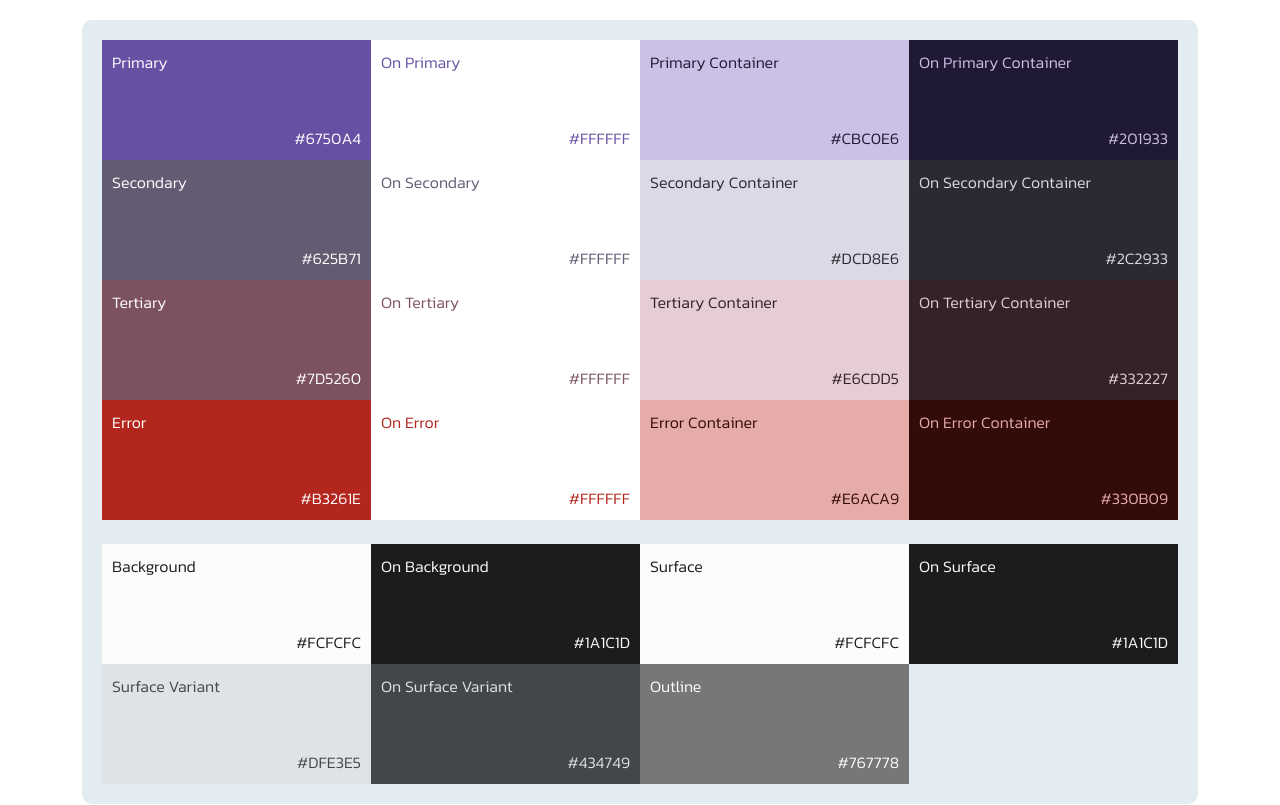
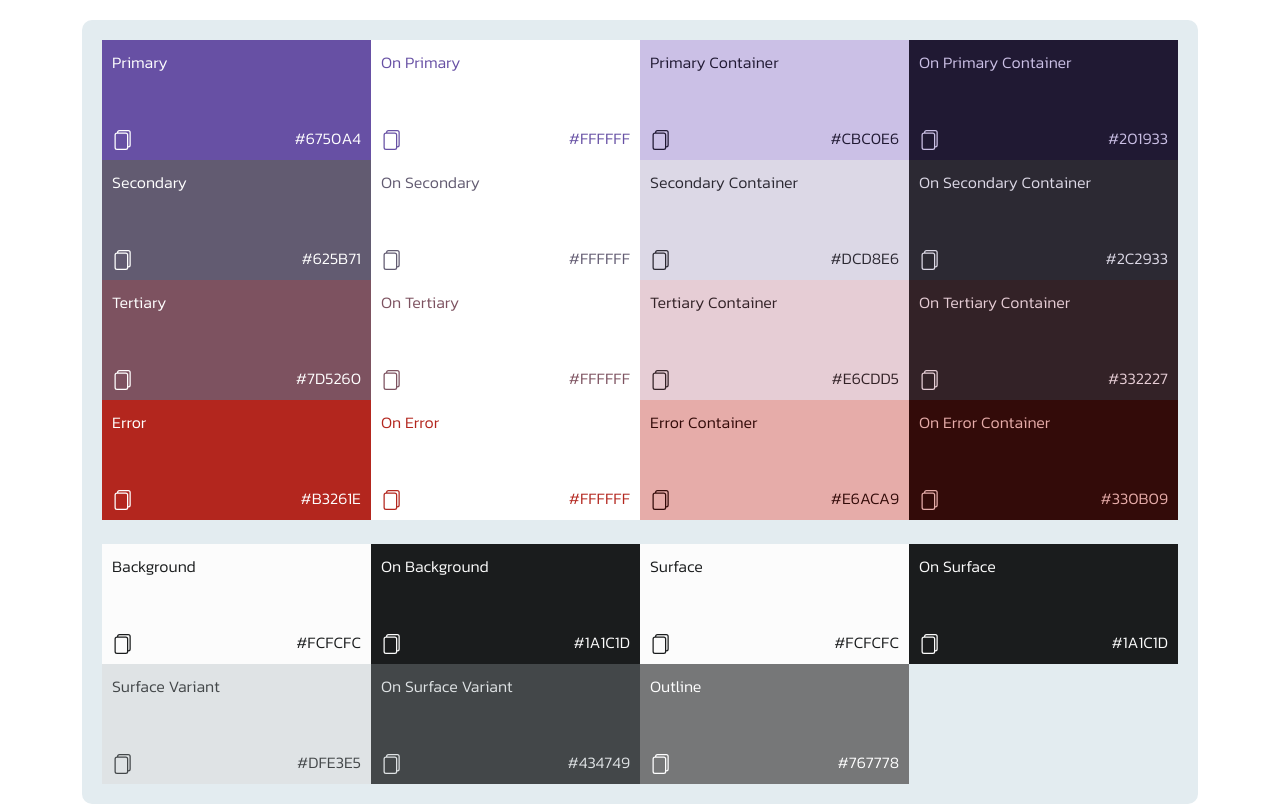
Before and after one commit to 8kdesign/LogicUI, a Next.js app: page /tools/colorgenerator in a window 1280 px wide. Shown: the part 940-1745 px from the top of the page. Built offline with nearby package versions, Linux system fonts and the light colour scheme.

Commit message:
Add copy color

```diff
--- a/components/colorGeneratorTool/ColorPalette.js
+++ b/components/colorGeneratorTool/ColorPalette.js
@@ -1,6 +1,8 @@
 import { useEffect, useState } from "react";
 import { Row, Col, Modal } from "react-bootstrap";
 import { HexColorPicker } from "react-colorful";
+import { Files } from "react-bootstrap-icons";
+import { toast } from "react-hot-toast";
 
 export default function ColorPalette({ colors, setColors, name }) {
 	const array = [];
@@ -42,10 +44,25 @@ export default function ColorPalette({ colors, setColors, name }) {
 			>
 				<div style={{ position: "relative", height: 100 }}>
 					<p style={{ fontWeight: 300 }}>{name[i]}</p>
+					<Files
+						style={{
+							position: "absolute",
+							bottom: 0,
+							left: 0,
+						}}
+						size={20}
+						onClick={(event) => {
+							event.stopPropagation();
+							navigator.clipboard.writeText(color);
+							toast("Copied " + color);
+						}}
+						color={secondColor}
+					/>
 					<p
 						style={{
 							fontWeight: 300,
 							position: "absolute",
+							marginBottom: 0,
 							bottom: 0,
 							right: 0,
 						}}
--- a/package.json
+++ b/package.json
@@ -15,7 +15,8 @@
     "react-bootstrap": "^2.1.2",
     "react-bootstrap-icons": "^1.7.2",
     "react-colorful": "^5.5.1",
-    "react-dom": "17.0.2"
+    "react-dom": "17.0.2",
+    "react-hot-toast": "^2.3.0"
   },
   "devDependencies": {
     "eslint": "8.9.0",
--- a/pages/_app.js
+++ b/pages/_app.js
@@ -4,6 +4,7 @@ import "../App.css";
 
 import AppBar from "../components/AppBar";
 import Head from "next/head";
+import { Toaster } from "react-hot-toast";
 
 function MyApp({ Component, pageProps }) {
 	return (
@@ -11,6 +12,7 @@ function MyApp({ Component, pageProps }) {
 			<Head>
 				<link rel="shortcut icon" href="/favicon.ico" />
 			</Head>
+			<Toaster position="bottom-center" />
 			<AppBar />
 			<div className="Container--content">
 				<Component {...pageProps} />
```
Also changed, not shown: 1 other file (tests, documents, lock files or other folders).
